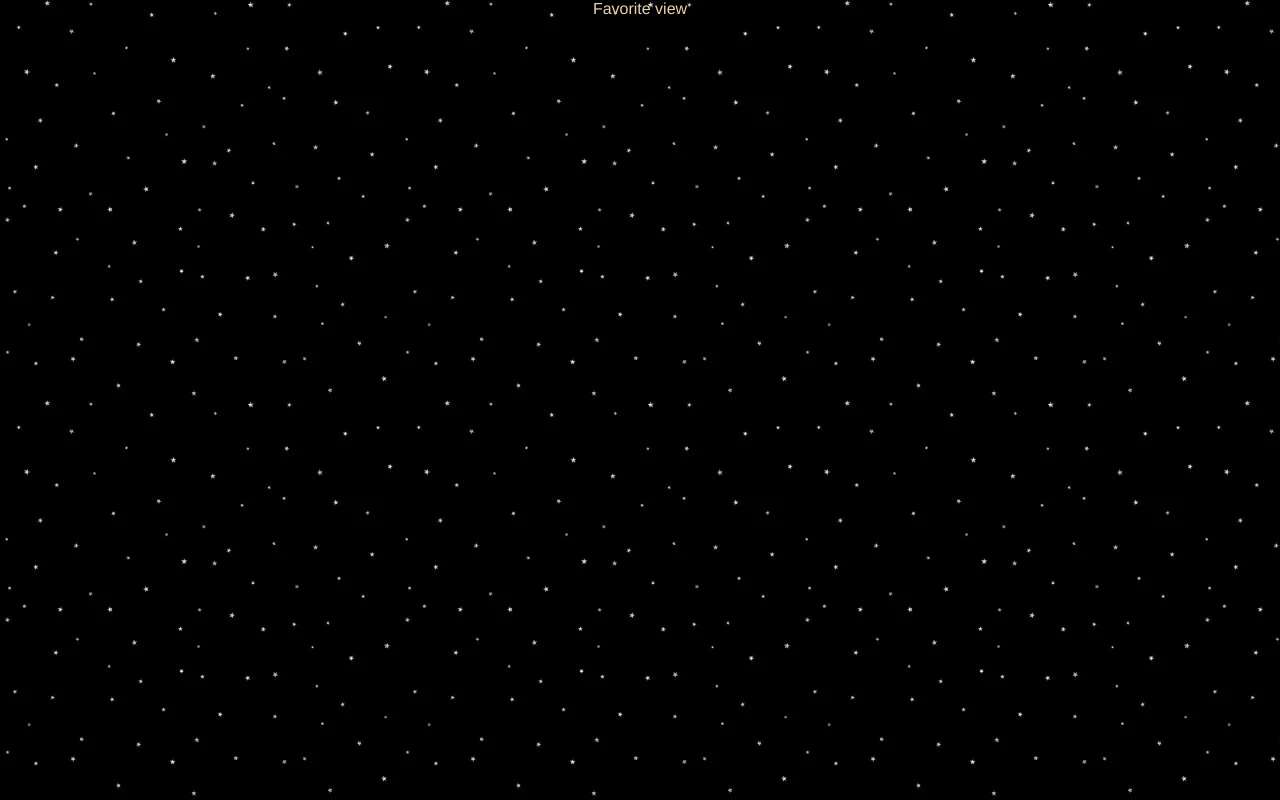
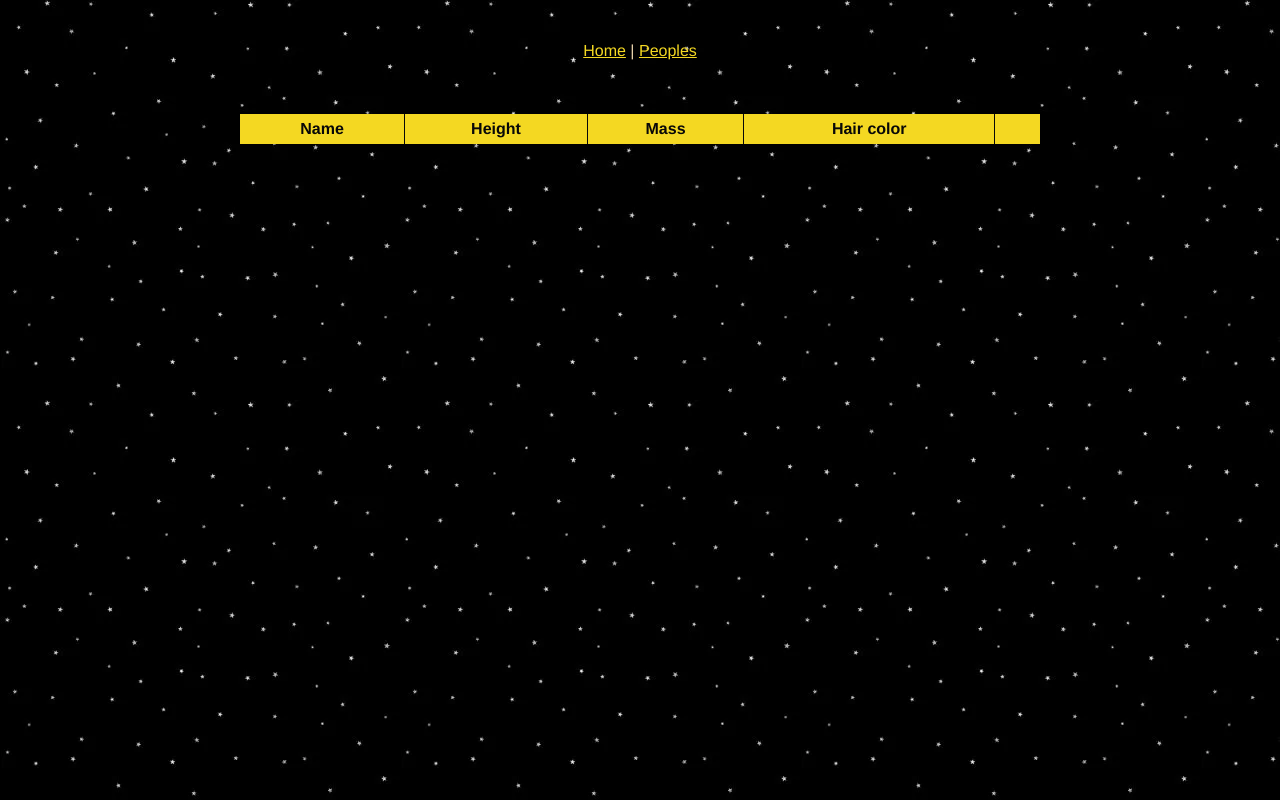
Before and after one commit to OZ1245/innopolis, a Vue app: page /favorite in a window 1280 px wide. Built offline with nearby package versions, Linux system fonts and the light colour scheme.

Commit message:
Добавлена страница избранных

```diff
--- a/src/components/DataTable.vue
+++ b/src/components/DataTable.vue
@@ -135,6 +135,7 @@ const onSelectRow = (e: any, data: IReturnData): void => {
 }
 .data-table__table {
   width: 100%;
+  max-width: 800px;
   border-collapse: collapse;
   border-spacing: 0;
 }
--- a/src/components/InputSearch.vue
+++ b/src/components/InputSearch.vue
@@ -73,7 +73,8 @@ const onSearch = (event: any): void => {
 .input-search {
   position: relative;
 
-  width: 400px;
+  width: 100%;
+  max-width: 400px;
 }
 
 .input-search__field {
--- a/src/views/CharacterView.vue
+++ b/src/views/CharacterView.vue
@@ -5,7 +5,8 @@
   >
     <nav>
       <router-link :to="{ name: 'Home' }">Home</router-link> |
-      <router-link :to="{ name: 'Peoples' }">Peoples</router-link>
+      <router-link :to="{ name: 'Peoples' }">Peoples</router-link> |
+      <router-link :to="{ name: 'Favorite' }">Favorite</router-link>
     </nav>
 
     <DataTable
@@ -141,7 +142,7 @@ $store
 
 .character-view__table {
   width: 100%;
-  max-width: 800px;
+  align-items: center;
 }
 
 .character-view__icon {
--- a/src/views/FavoriteView.vue
+++ b/src/views/FavoriteView.vue
@@ -1,5 +1,94 @@
 <template>
-  <div>
-    Favorite view
+  <div class="favorite-view">
+    <nav>
+      <router-link :to="{ name: 'Home' }">Home</router-link> |
+      <router-link :to="{ name: 'Peoples' }">Peoples</router-link>
+    </nav>
+
+    <DataTable
+      :header="headerTableData"
+      :body="bodyTableData"
+      :show-buttons-column="true"
+      class="favorite-view__table"
+    >
+      <template #buttons="{ item }">
+        <TheButton
+          danger
+          @click="onRemoveFromFavorite(item.data)"
+        >
+          <XMarkIcon class="favorite-view__icon" />
+          Remove
+        </TheButton>
+      </template>
+    </DataTable>
   </div>
 </template>
+
+<script lang="ts" setup>
+import { useStore } from 'vuex'
+import { IPeople } from '@/api'
+
+import DataTable, { IHeaderTableData, IBodyTableData } from '@/components/DataTable.vue'
+import TheButton from '@/components/TheButton.vue'
+import { XMarkIcon } from '@heroicons/vue/24/outline'
+import { computed, ref } from 'vue'
+
+const $store = useStore()
+
+const headerTableData = ref<IHeaderTableData[]>([
+  {
+    alias: 'id',
+    hidden: true
+  },
+  {
+    title: 'Name',
+    alias: 'name',
+  },
+  {
+    title: 'Height',
+    alias: 'height',
+  },
+  {
+    title: 'Mass',
+    alias: 'mass',
+  },
+  {
+    title: 'Hair color',
+    alias: 'hair_color',
+  },
+])
+
+const bodyTableData = computed((): IBodyTableData[] => {
+  return $store.state.favorite.map((favorite: IPeople): IBodyTableData => {
+    return {
+      data: favorite
+    }
+  })
+})
+
+const onRemoveFromFavorite = (character: IPeople): void => {
+  $store.dispatch('removeFavorite', [ character.id ])
+}
+</script>
+
+<style>
+.favorite-view {
+  display: flex;
+  flex-direction: column;
+  align-items: center;
+  gap: calc(var(--padding-block) * 2);
+
+  padding-inline: var(--padding-inline);
+  padding-block: var(--padding-block);
+}
+
+.favorite-view__table {
+  width: 100%;
+  align-items: center;
+}
+
+.favorite-view__icon {
+  width: var(--icon-size-m);
+  height: var(--icon-size-m);
+}
+</style>
--- a/src/views/PeopleView.vue
+++ b/src/views/PeopleView.vue
@@ -305,7 +305,7 @@ onFetchData(1)
 
 .people-view__table {
   width: 100%;
-  max-width: 800px;
+  align-items: center;
 }
 
 .people-view__star {
```
